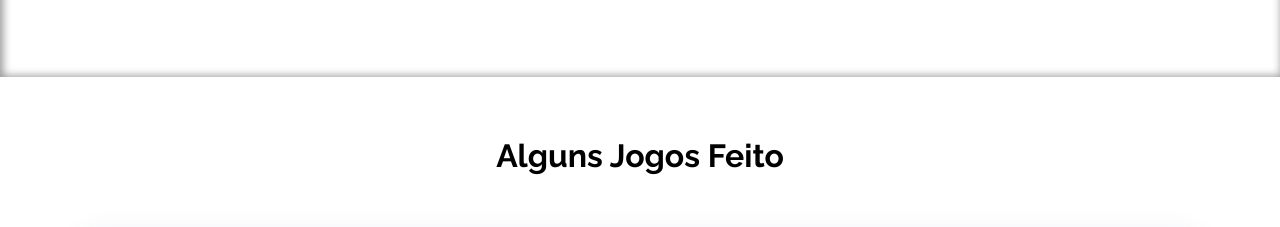
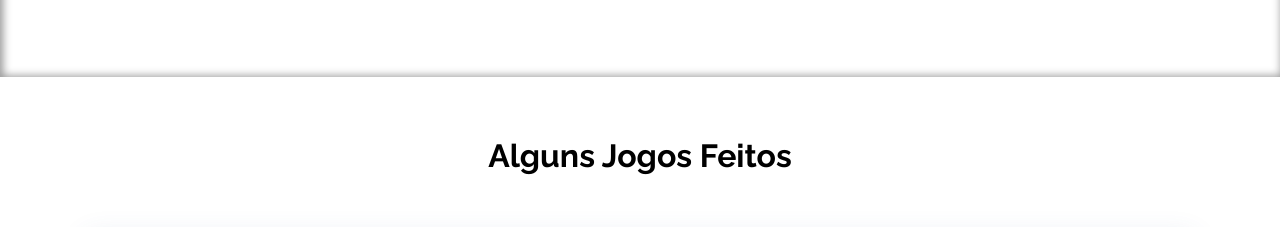
Before and after one commit to feliipenevesnow/lacc-bcc, a website with bundled scripts: page ProjetoFinalUNREAL/public_html/index.html in a window 1280 px wide. Shown: the part 1460-1687 px from the top of the page. Built offline with nearby package versions, Linux system fonts and the light colour scheme.

Commit message:
Update index.html

```diff
--- a/ProjetoFinalUNREAL/public_html/index.html
+++ b/ProjetoFinalUNREAL/public_html/index.html
@@ -80,7 +80,7 @@
             <section id="jogos" class="ParaQueServe">
                 <div class="container ">
                     <div class="section-title" data-aos="fade-in" data-aos-delay="100">
-                        <h2>Alguns Jogos Feito</h2>
+                        <h2>Alguns Jogos Feitos</h2>
                     </div>
                     <div class="row">
                         <div class="col-md-12 col-lg-12 d-flex align-items-stretch mb-5 mb-lg-4">
```
